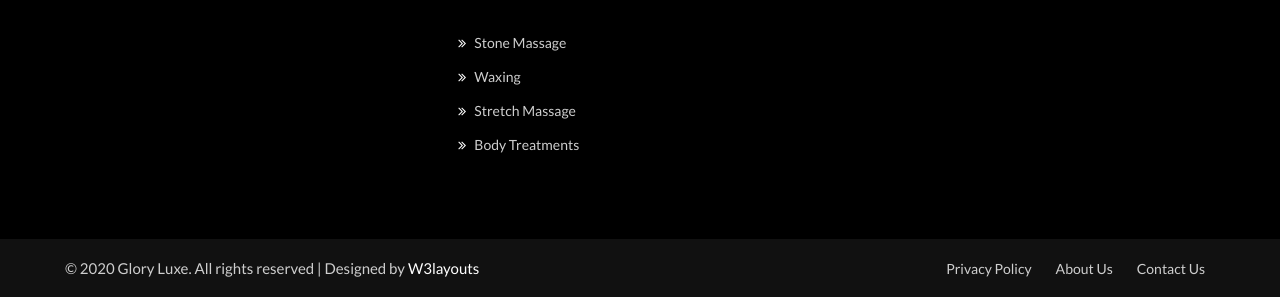
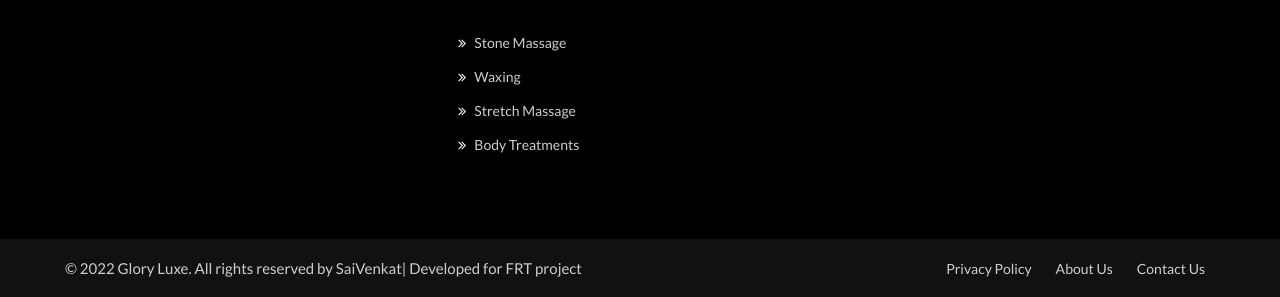
Before and after one commit to SaiVenkat738/project1, a plain HTML site: page services.html in a window 1280 px wide. Shown: the part 4545-4842 px from the top of the page. Drawn offline with nearby package versions, Linux system fonts and the light colour scheme; a web font is replaced by a local one.

Commit message:
Update services.html

```diff
--- a/services.html
+++ b/services.html
@@ -651,8 +651,8 @@ Author URL: http://w3layouts.com
 				<div class="container">
 					<div class="copyright-footer">
 						<div class="columns text-lg-left">
-							<p>© 2020 Glory Luxe. All rights reserved | Designed by <a
-									href="https://w3layouts.com">W3layouts</a></p>
+							<p>© 2022 Glory Luxe. All rights reserved by SaiVenkat| Developed for FRT project <a
+									href="https://Saivenkat.com"></a></p>
 						</div>
 						<ul class="columns text-lg-right">
 							<li><a href="#">Privacy Policy</a>
```
